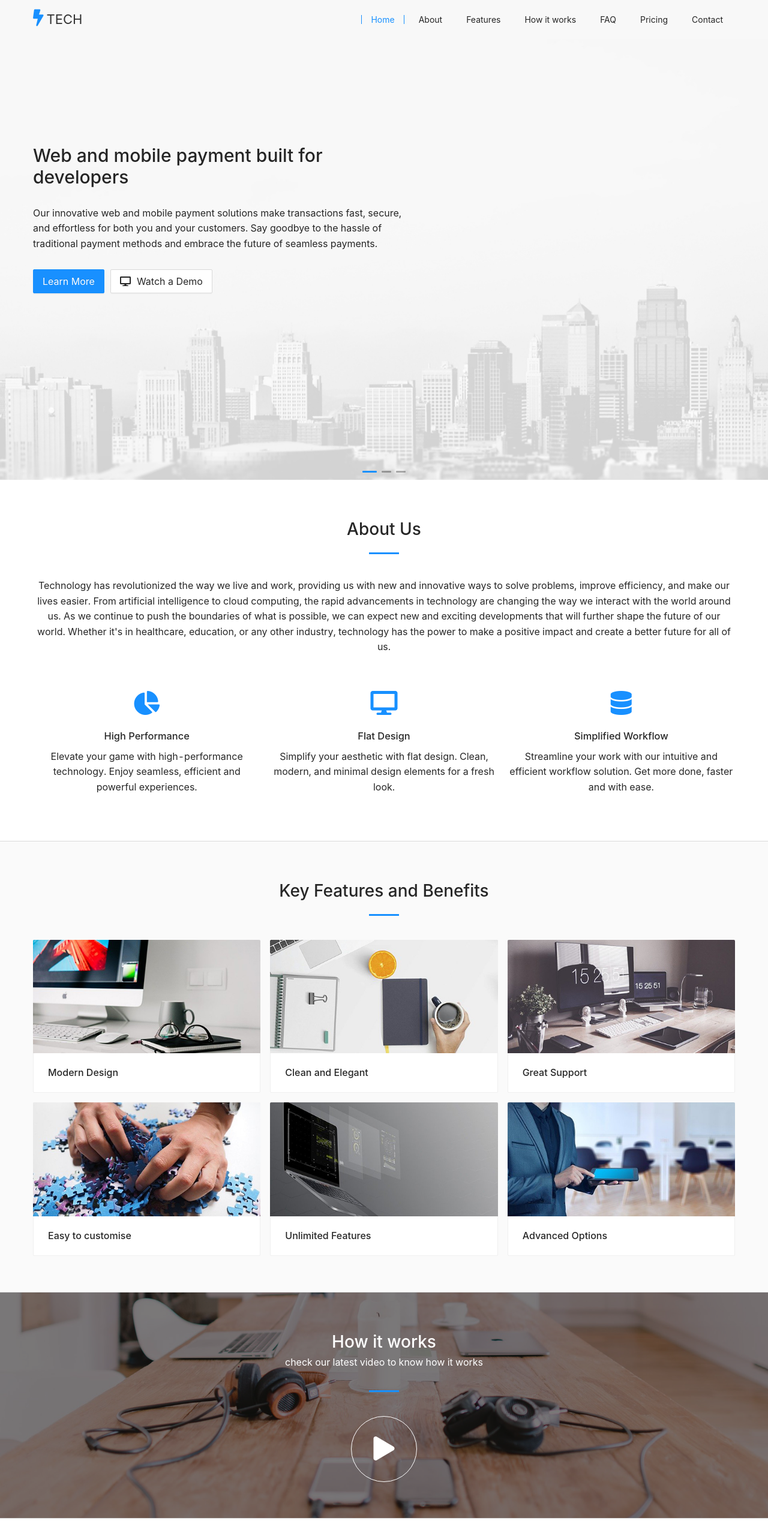
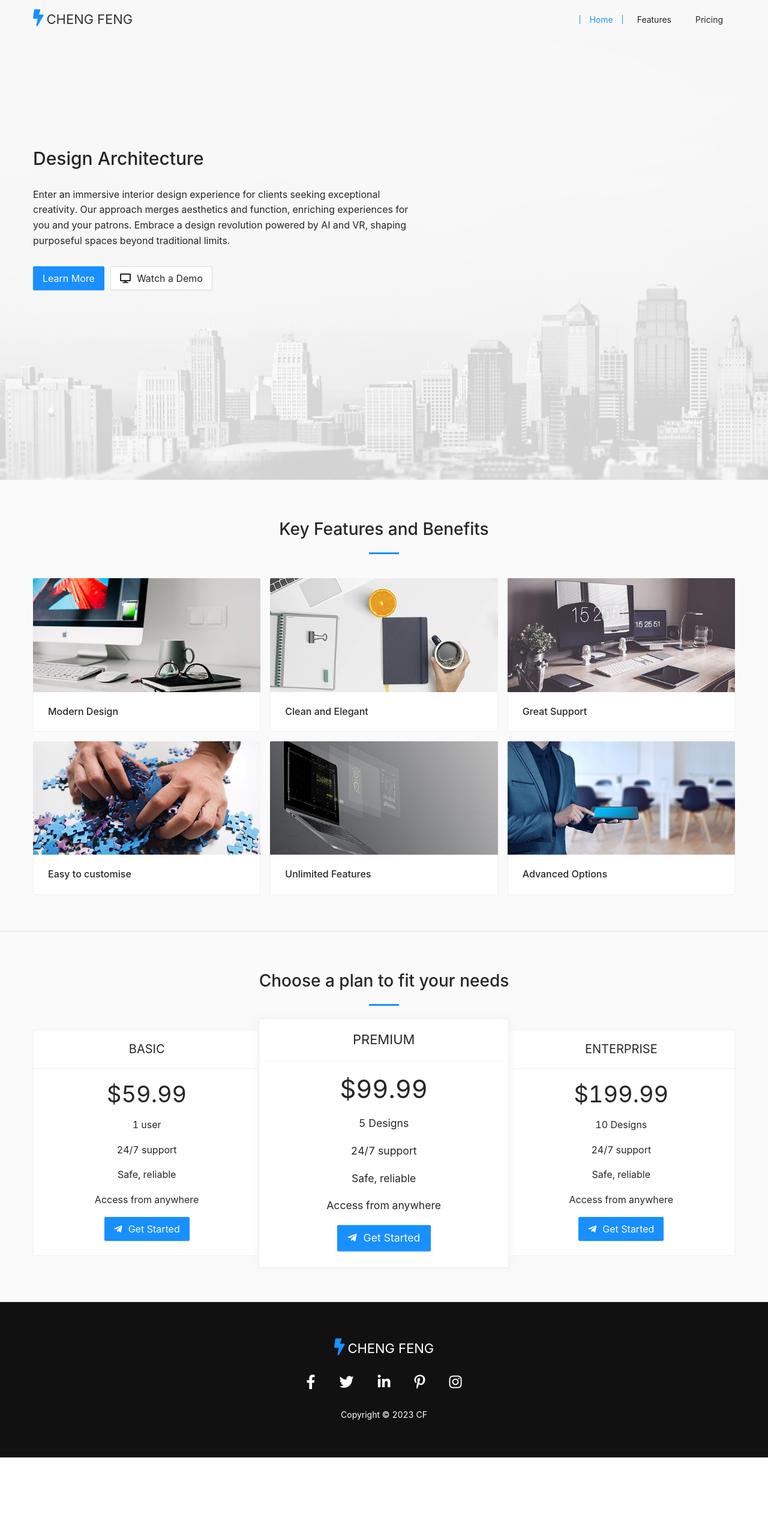
Before and after one commit to benchengfeng/nbhDesign, a React (Create React App) app in the folder client/: page / in a window 1280 px wide. Shown: the top 2566 px of the page at 60% size. After the commit the page ends 2430 px from the top, so only its background shows below. Built offline with nearby package versions, Linux system fonts and the light colour scheme.

Commit message:
change content

```diff
--- a/client/src/components/common/footer.js
+++ b/client/src/components/common/footer.js
@@ -8,7 +8,7 @@ function AppFooter() {
       <div className="footer">
         <div className="logo">
           <i className="fas fa-bolt"></i>
-          <a href="http://google.com">Tech</a>
+          <a href="http://google.com">Cheng Feng</a>
         </div>
         <ul className="socials">
           <li><a href="https://www.facebook.com/"><i className="fab fa-facebook-f"></i></a></li>
@@ -17,7 +17,7 @@ function AppFooter() {
           <li><a href="https://www.pinterest.com/"><i className="fab fa-pinterest-p"></i></a></li>
           <li><a href="https://www.instagram.com/"><i className="fab fa-instagram"></i></a></li>
         </ul>
-        <div className="copyright">Copyright &copy; 2020 Tech</div>
+        <div className="copyright">Copyright &copy; 2023 CF</div>
         <BackTop>
           <div className="goTop"><i className="fas fa-arrow-circle-up"></i></div>
         </BackTop>
--- a/client/src/components/common/header.js
+++ b/client/src/components/common/header.js
@@ -20,17 +20,17 @@ function AppHeader() {
       <div className="header">
         <div className="logo">
           <i className="fas fa-bolt"></i>
-          <a href="http://google.com">Tech</a>
+          <a href="http://google.com">Cheng Feng</a>
         </div>
         <div className="mobileHidden">
           <Anchor targetOffset="65">
             <Link href="#hero" title="Home" />
-            <Link href="#about" title="About" />
+            {/* <Link href="#about" title="About" /> */}
             <Link href="#feature" title="Features" />
-            <Link href="#works" title="How it works" />
-            <Link href="#faq" title="FAQ" />
+            {/* <Link href="#works" title="How it works" /> */}
+            {/* <Link href="#faq" title="FAQ" /> */}
             <Link href="#pricing" title="Pricing" />
-            <Link href="#contact" title="Contact" />
+            {/* <Link href="#contact" title="Contact" /> */}
           </Anchor>
         </div>
         <div className="mobileVisible">
--- a/client/src/components/home/hero.js
+++ b/client/src/components/home/hero.js
@@ -6,19 +6,19 @@ import { Carousel } from 'antd';
 const items = [
   {
     key: '1',
-    title: 'Web and mobile payment built for developers',
-    content: 'Our innovative web and mobile payment solutions make transactions fast, secure, and effortless for both you and your customers. Say goodbye to the hassle of traditional payment methods and embrace the future of seamless payments.',
+    title: 'Design Architecture',
+    content: 'Enter an immersive interior design experience for clients seeking exceptional creativity. Our approach merges aesthetics and function, enriching experiences for you and your patrons. Embrace a design revolution powered by AI and VR, shaping purposeful spaces beyond traditional limits.',
   },
-  {
-    key: '2',
-    title: 'Work better together. Schedule meetings',
-    content: "Collaborate and achieve your goals as a team. Join forces, share ideas and leverage each others strengths to reach new heights together. Let's work together and create a brighter future for us all.",
-  },
-  {
-    key: '3',
-    title: 'The best app to increase your productivity',
-    content: 'Boost your productivity and streamline your workday with our cutting-edge app. Stay organized, prioritize tasks, and never miss a deadline. Get more done in less time and achieve your goals faster than ever before.',
-  },
+  // {
+  //   key: '2',
+  //   title: 'Work better together. Schedule meetings',
+  //   content: "Collaborate and achieve your goals as a team. Join forces, share ideas and leverage each others strengths to reach new heights together. Let's work together and create a brighter future for us all.",
+  // },
+  // {
+  //   key: '3',
+  //   title: 'The best app to increase your productivity',
+  //   content: 'Boost your productivity and streamline your workday with our cutting-edge app. Stay organized, prioritize tasks, and never miss a deadline. Get more done in less time and achieve your goals faster than ever before.',
+  // },
 ]
 
 function AppHero() {
--- a/client/src/components/home/pricing.js
+++ b/client/src/components/home/pricing.js
@@ -7,11 +7,11 @@ const data = [
     title: 'Basic',
     content: [
       {
-        price: '£29.99',
-        space: '1 GB of space',
+        price: '$59.99',
+        user: '2 Designs',
         user: '1 user',
         support: '24/7 support',
-        backup: 'Safe, reliable backup',
+        backup: 'Safe, reliable',
         access: 'Access from anywhere'
       }
     ]
@@ -20,11 +20,10 @@ const data = [
     title: 'Premium',
     content: [
       {
-        price: '£59.99',
-        space: '5 GB of space',
-        user: '5 users',
+        price: '$99.99',
+        user: '5 Designs',
         support: '24/7 support',
-        backup: 'Safe, reliable backup',
+        backup: 'Safe, reliable',
         access: 'Access from anywhere'
       }
     ]
@@ -33,11 +32,10 @@ const data = [
     title: 'Enterprise',
     content: [
       {
-        price: '£99.99',
-        space: 'Unlimited space',
-        user: '15 users',
+        price: '$199.99',
+        user: '10 Designs',
         support: '24/7 support',
-        backup: 'Safe, reliable backup',
+        backup: 'Safe, reliable',
         access: 'Access from anywhere'
       }
     ]
--- a/client/src/views/home.js
+++ b/client/src/views/home.js
@@ -12,12 +12,12 @@ function AppHome() {
   return (
     <div className="main">
       <AppHero/>
-      <AppAbout/>
+      {/* <AppAbout/> */}
       <AppFeature/>
-      <AppWorks/>
-      <AppFaq/>
+      {/* <AppWorks/> */}
+      {/* <AppFaq/> */}
       <AppPricing/>
-      <AppContact/>
+      {/* <AppContact/> */}
     </div>
   );
 }
```
Also changed, not shown: 1 other file (tests, documents, lock files or other folders).
